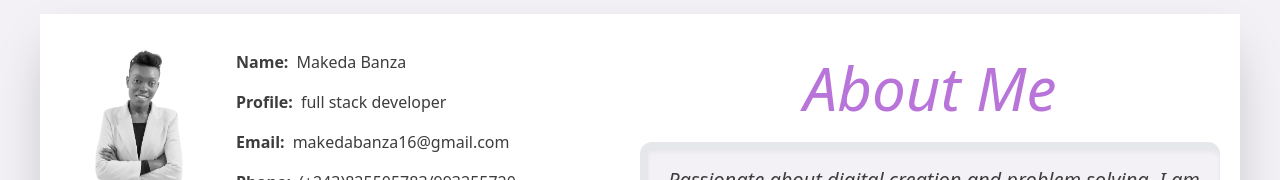
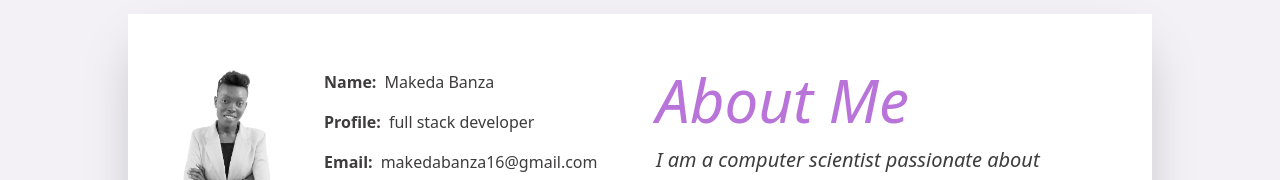
Before and after one commit to Mak16/MakedaPortofolio, a React (Vite) app: page / in a window 1280 px wide. Shown: the part 810-990 px from the top of the page. Built offline with nearby package versions, Linux system fonts and the light colour scheme.

Commit message:
About me update

```diff
--- a/src/components/AboutMe.jsx
+++ b/src/components/AboutMe.jsx
@@ -3,8 +3,8 @@ import img from "../assets/MakIMG-removebg-preview.png";
 
 export default function AboutMe() {
   return (
-    <div className="bg-bgColor sm:p-10 p-5">
-      <div className="flex xl:flex-row flex-col bg-white shadow-2xl p-5">
+    <div className="bg-bgColor sm:py-10 sm:px-32 p-5">
+      <div className="flex xl:flex-row flex-col bg-white shadow-2xl sm:px-5 sm:py-10 p-5">
         <div className="xl:w-1/2 w-full space-y-10">
           <div className="flex xl:flex-row flex-col my-4">
             <img src={img} alt="Image 1" className="object-contain w-40 h-40" />
@@ -82,7 +82,36 @@ export default function AboutMe() {
             </div>
           </div>
         </div>
-        <div className="xl:w-1/2 w-full justify-center items-center space-y-6 mt-6">
+        <div className="xl:w-1/2 w-full justify-center items-center p-4 space-y-4">
+          <p className="text-linkColor sm:text-6xl text-3xl text-center xl:mt-0 mt-5 xl:text-left italic">
+            About Me
+          </p>
+          <p className="text-textColor text-sm xl:text-xl italic w-full text-center xl:text-left">
+            I am a computer scientist passionate about creating innovative
+            digital experiences. With a solid background in IT and a passion for
+            web and mobile development, I strive to transform concepts into
+            functional and aesthetic digital solutions. My professional
+            background has allowed me to acquire in-depth expertise in web and
+            mobile development, using a variety of modern technologies and
+            frameworks. Whether designing interactive websites, user-friendly
+            mobile applications, or integrating advanced features, I am
+            committed to providing tailor-made solutions that meet the needs of
+            my clients and end users. With a methodical and creative approach, I
+            am constantly on the lookout for the latest trends and technologies
+            in the field of IT development. My goal is to create
+            high-performance, accessible and aesthetically pleasing digital
+            products, while respecting best development practices and ensuring
+            an optimal user experience. Beyond coding, I attach great importance
+            to collaboration, communication and problem solving. Working in a
+            team and taking on stimulating technical challenges are essential
+            aspects of my daily work. If you are looking for a passionate,
+            creative and dedicated web and mobile developer for your next
+            project, do not hesitate to contact me to discuss your needs and
+            objectives. I look forward to collaborating with you to bring your
+            digital ideas to life!
+          </p>
+        </div>
+        {/* <div className="xl:w-1/2 w-full justify-center items-center space-y-6 mt-6">
           <h2 className=" text-linkColor sm:text-6xl italic   text-3xl text-center shadow-inherit rounded-3xl">
             About Me
           </h2>
@@ -91,7 +120,7 @@ export default function AboutMe() {
             computer scientist and web developer determined to transform ideas
             into innovative and efficient solutions.
           </p>
-        </div>
+        </div> */}
       </div>
     </div>
   );
```
